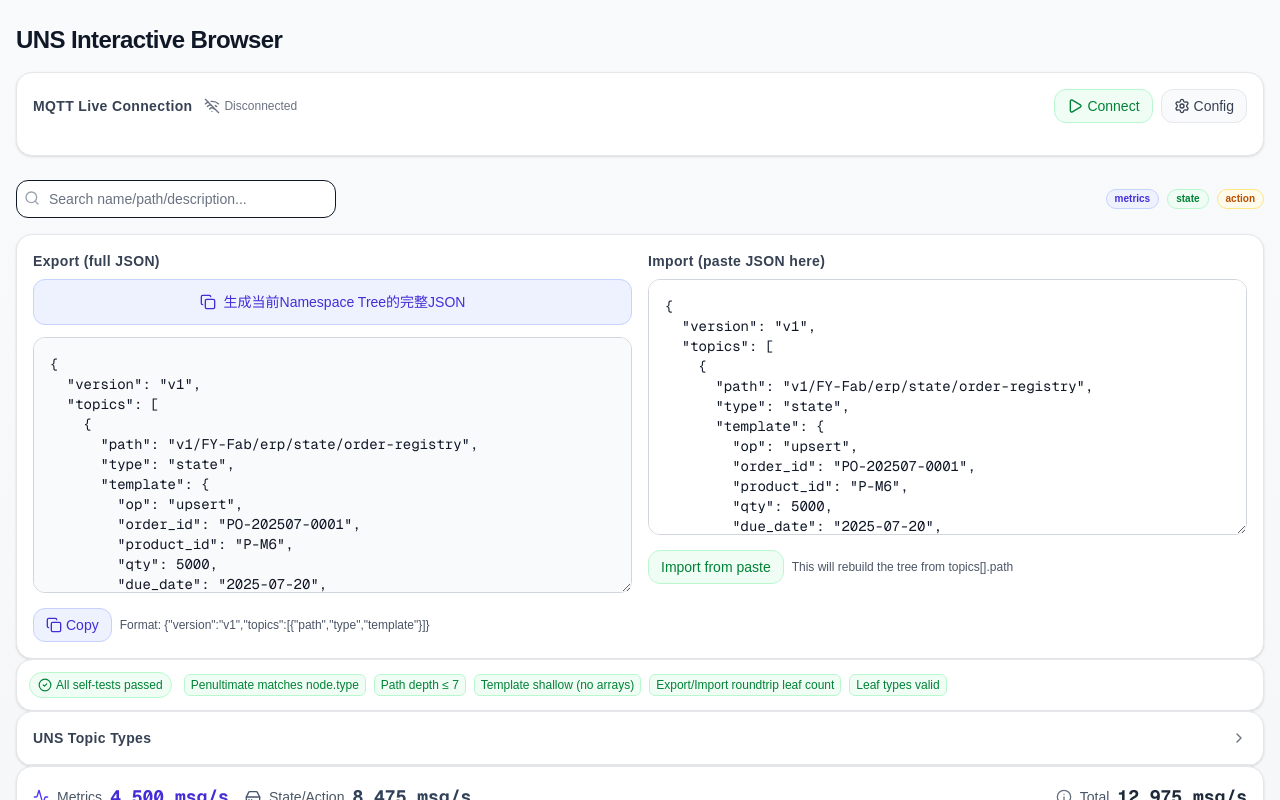
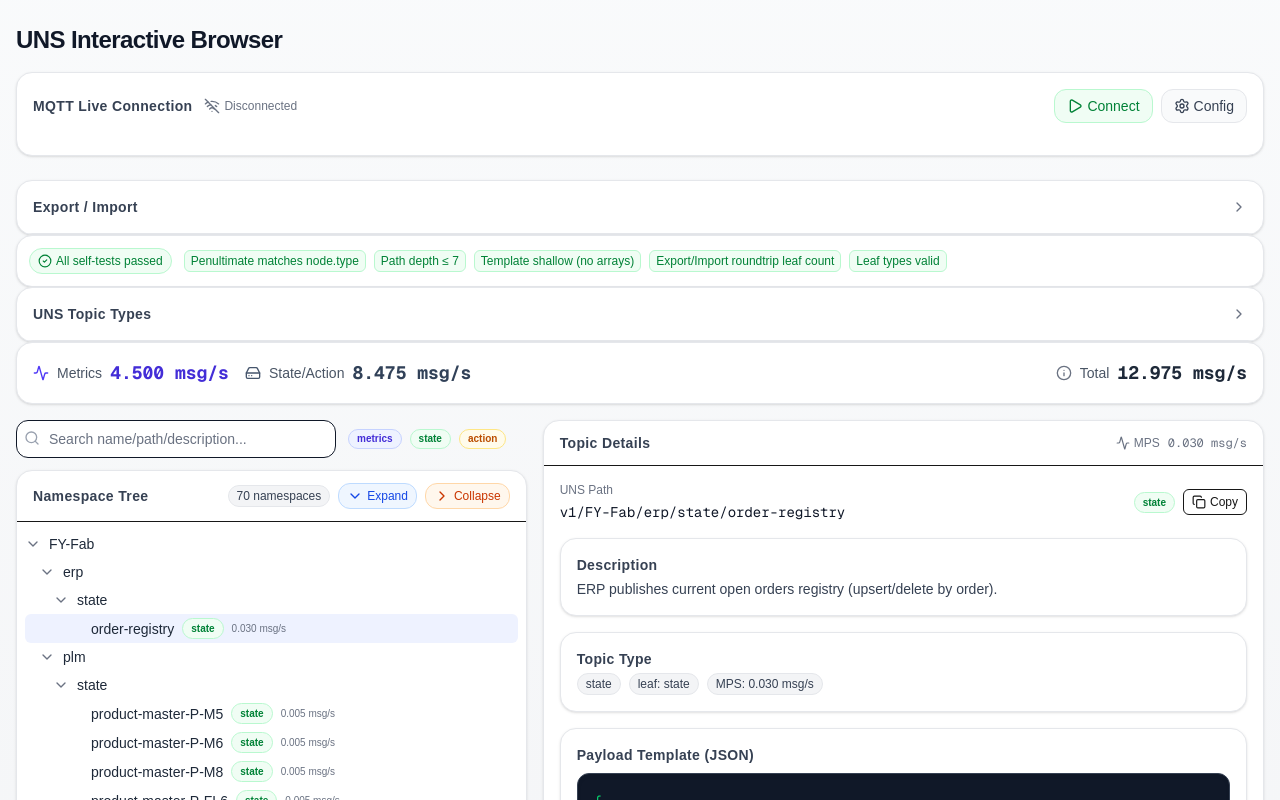
Before and after one commit to M3rcyzzz/UNSapp, a Next.js app: page / in a window 1280 px wide. Shown: the top 800 px of the page. Built offline with nearby package versions, Linux system fonts and the light colour scheme.

Commit message:
ui improvement

```diff
--- a/src/app/page.tsx
+++ b/src/app/page.tsx
@@ -401,6 +401,7 @@ export default function UNSInteractiveBrowser() {
   const [selected, setSelected] = useState<Node>();
   const [search, setSearch] = useState("");
   const [showTopicTypes, setShowTopicTypes] = useState(false);
+  const [showExportImport, setShowExportImport] = useState(false);
   const [mqttStats, setMqttStats] = useState<MqttStats | null>(null);
 
   const [exportText, setExportText] = useState<string>(JSON.stringify(toCompact(initialDATA), null, 2));
@@ -457,27 +458,23 @@ export default function UNSInteractiveBrowser() {
           <MqttConfigComponent onStatsUpdate={setMqttStats} />
         </div>
 
-        {/* Controls */}
-        <div className="flex flex-wrap items-center gap-3 mb-4">
-          <div className="relative">
-            <Search className="w-4 h-4 absolute left-2 top-2.5 text-gray-400" />
-            <input
-              placeholder="Search name/path/description..."
-              value={search}
-              onChange={(e) => setSearch(e.target.value)}
-              className="pl-8 pr-3 py-2 border rounded-xl bg-white text-sm text-gray-900 placeholder-gray-500 focus:outline-none focus:ring-2 focus:ring-indigo-200 focus:border-indigo-300"
-              style={{ width: 320 }}
-            />
-          </div>
-          <div className="ml-auto flex items-center gap-2 text-xs text-gray-600">
-            <TypeBadge type="metrics" />
-            <TypeBadge type="state" />
-            <TypeBadge type="action" />
+
+        {/* Copy/Paste Import/Export - Collapsible */}
+        <Card className="overflow-hidden">
+          <div
+            className="p-4 cursor-pointer hover:bg-gray-50 transition-colors border-b border-gray-200"
+            onClick={() => setShowExportImport(!showExportImport)}
+          >
+            <div className="flex items-center justify-between">
+              <SectionTitle>Export / Import</SectionTitle>
+              {showExportImport ? (
+                <ChevronDown className="w-4 h-4 text-gray-500" />
+              ) : (
+                <ChevronRight className="w-4 h-4 text-gray-500" />
+              )}
             </div>
           </div>
-
-        {/* Copy/Paste Import/Export */}
-        <Card>
+          {showExportImport && (
             <div className="p-4 grid grid-cols-1 lg:grid-cols-2 gap-4">
               <div>
                 <SectionTitle>Export (full JSON)</SectionTitle>
@@ -522,6 +519,7 @@ export default function UNSInteractiveBrowser() {
                 </div>
               </div>
             </div>
+          )}
         </Card>
 
         <SelfTestPanel root={data} />
@@ -648,7 +646,27 @@ export default function UNSInteractiveBrowser() {
 
         {/* Layout */}
         <div className="mt-4 grid grid-cols-1 lg:grid-cols-12 gap-4">
-          <Card className="lg:col-span-5 overflow-hidden">
+          <div className="lg:col-span-5">
+            {/* Search Controls */}
+            <div className="mb-3 flex flex-wrap items-center gap-3">
+              <div className="relative">
+                <Search className="w-4 h-4 absolute left-2 top-2.5 text-gray-400" />
+                <input
+                  placeholder="Search name/path/description..."
+                  value={search}
+                  onChange={(e) => setSearch(e.target.value)}
+                  className="pl-8 pr-3 py-2 border rounded-xl bg-white text-sm text-gray-900 placeholder-gray-500 focus:outline-none focus:ring-2 focus:ring-indigo-200 focus:border-indigo-300"
+                  style={{ width: 320 }}
+                />
+              </div>
+              <div className="flex items-center gap-2 text-xs text-gray-600">
+                <TypeBadge type="metrics" />
+                <TypeBadge type="state" />
+                <TypeBadge type="action" />
+              </div>
+            </div>
+
+            <Card className="overflow-hidden">
               <div className="border-b p-3 px-4 flex items-center justify-between">
                 <SectionTitle>Namespace Tree</SectionTitle>
                 <div className="flex items-center gap-2">
@@ -669,6 +687,7 @@ export default function UNSInteractiveBrowser() {
                 />
               </div>
             </Card>
+          </div>
 
           <Card className="lg:col-span-7">
             <div className="border-b p-3 px-4 flex items-center justify-between">
```
Lines whose indentation alone changed are shown as unchanged.
